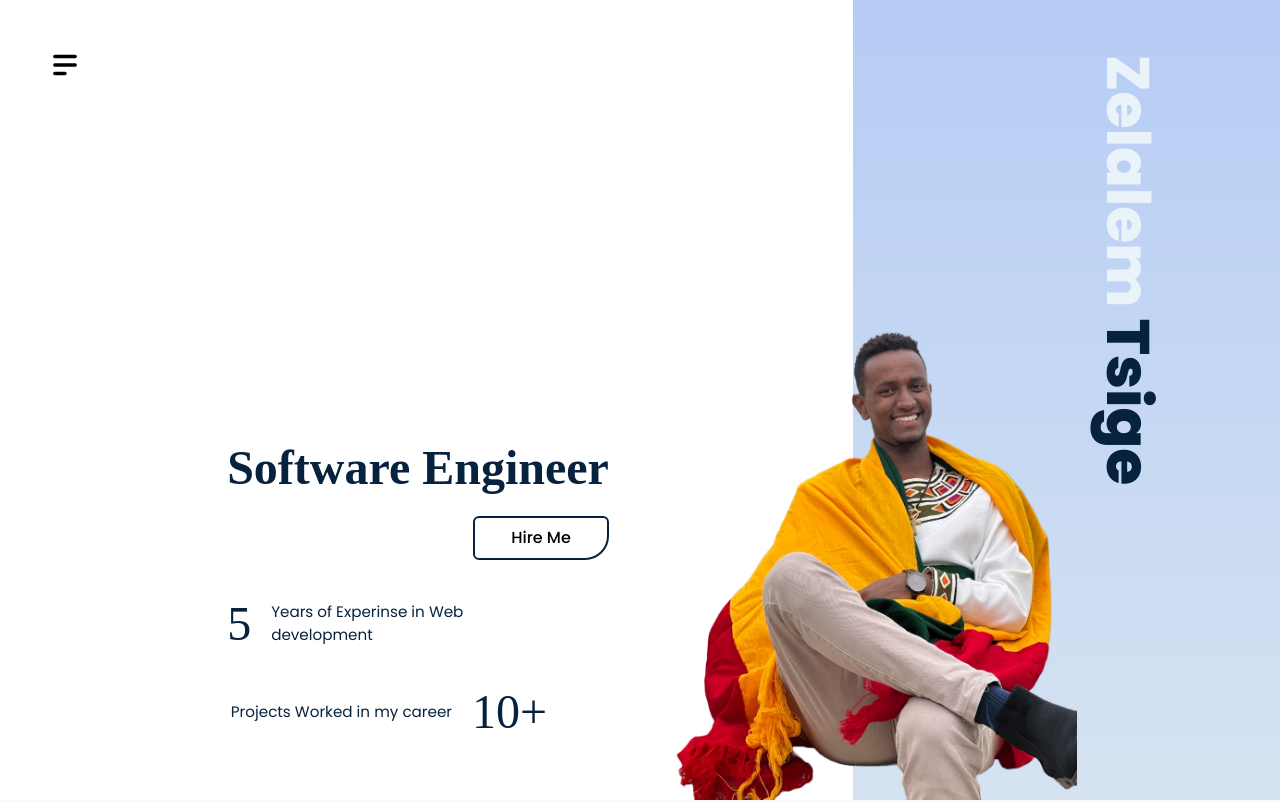
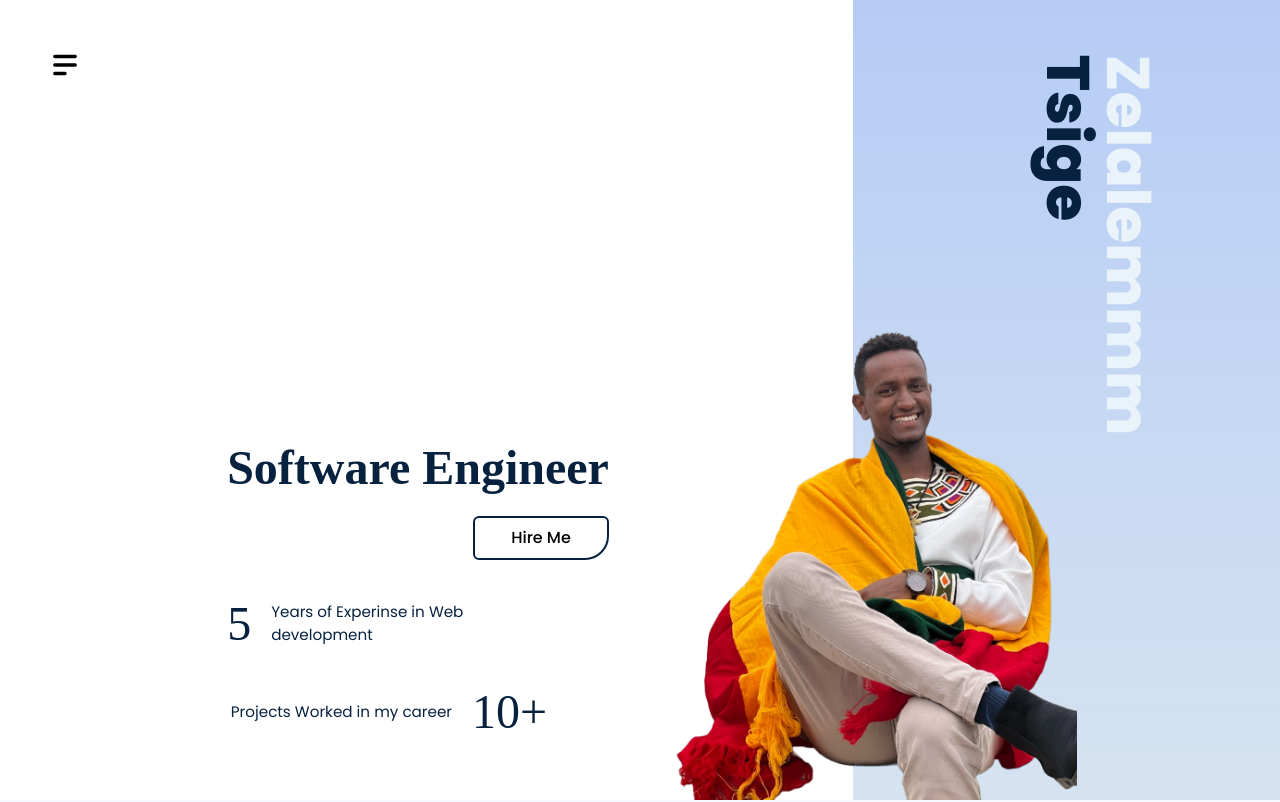
Before and after one commit to zelalem10/https-www.zelalembelayneh.tech-, a React (Vite) app: page / in a window 1280 px wide. Shown: the top 802 px of the page. Built offline with nearby package versions, Linux system fonts and the light colour scheme; a web font is replaced by a local one.

Commit message:
third commit

```diff
--- a/src/Content.js
+++ b/src/Content.js
@@ -59,7 +59,7 @@ export const content = {
   ],
   hero: {
     title: "Software Engineer",
-    firstName: "Zelalem",
+    firstName: "Zelalemmm",
     LastName: "Tsige",
     btnText: "Hire Me",
     image: Hero_person,
@@ -225,6 +225,6 @@ export const content = {
     ],
   },
   Footer: {
-    text: "All © Copy Right Reserved 2024",
+    text: "All © Copy Right Reserved 2023",
   },
 };
```
